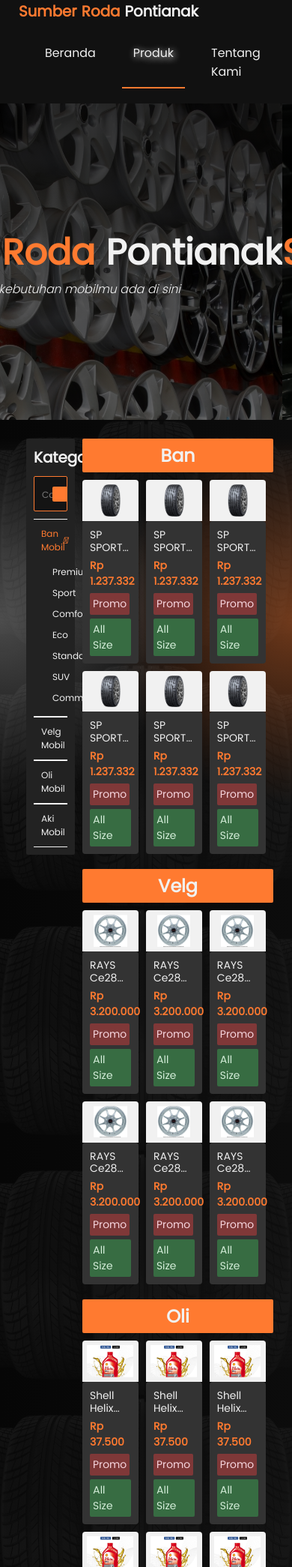
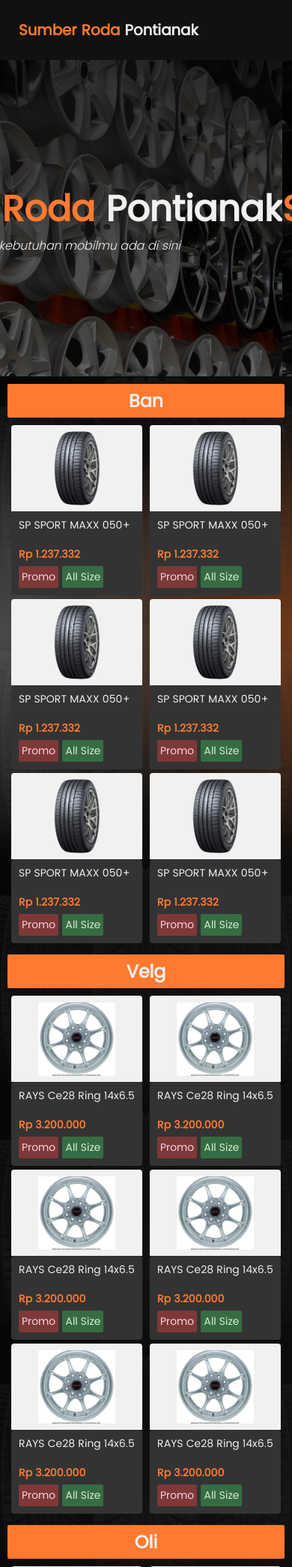
Before and after one commit to LunarPandora/SumberRoda, a PHP site: page /view/product.html in a window 390 px wide; the page is wider, and only the part inside the window is pictured. Shown: the top 2090 px of that part at 75% size. Run offline with PHP 8.4, Linux system fonts and the light colour scheme; some libraries are stand-ins or nearby versions.

Commit message:
Update: responsive product list

```diff
--- a/assets/css/style.css
+++ b/assets/css/style.css
@@ -4,6 +4,13 @@
 
 html{
     min-height: 100vh;
+    overflow-x: hidden;
+}
+
+body{
+    font-family: 'Poppins', sans-serif;
+    font-weight: var(--fw-medium);
+    overflow-x: hidden;
 }
 
 html, *{
@@ -13,10 +20,6 @@ html, *{
     font-size: 16px;
 }
 
-body{
-    font-family: 'Poppins', sans-serif;
-    font-weight: var(--fw-medium);
-}
 
 a{
     text-decoration: none;
@@ -140,7 +143,7 @@ nav .logo :where(a, span){
     cursor: pointer;
 }
 
-nav ul{
+nav .list-navbar{
     color: var(--white-color);
     display: flex;
     font-family: inherit;
@@ -148,6 +151,7 @@ nav ul{
     gap: 20px;
     width: auto;
     justify-content: center;
+    padding: 20px;
 }
 
 nav .list-navbar li{
@@ -156,20 +160,32 @@ nav .list-navbar li{
     border-bottom: 2px solid transparent;
 }
 
-nav .list-navbar{
-    padding: 20px;
-}
-
 nav .list-navbar li:where(:hover, .active){
     border-bottom: 2px solid var(--primary-color);
     text-shadow: 2px 2px 10px var(--white-color);
 }
 
-/* @media (max-width:768px) {
-    nav ul{
+@media (max-width:768px) {
+    nav{
+        padding: var(--a3) 0;
+    }
+    nav .list-navbar{
+        position: absolute;
+        right: 0;
+        top: 0;
         display: block;
+        width: 50vw;
+        transform: scaleX(0);
+        background-color: var(--dark-color);
+        transition: 1s all ease-in-out;
     }
-} */
+
+    nav .list-navbar.active{
+        display: block;
+        transform: scaleX(1);
+        transition: 1s all ease-in-out;
+    }
+}
 
 /*******************************
 *   Hero section
@@ -283,7 +299,7 @@ main{
 .product-list .item{
     flex: 1 1 16.66%;
     max-width: 16.66%;
-    padding: 0 var(--a2) var(--a2) 0;
+    padding: 0 var(--a1) var(--a1);
 }
 
 .product-list.sidebar-page.flex-wrap .item{
@@ -307,8 +323,29 @@ main{
 
 @media (max-width: 991px) {
     .product-list.sidebar-page.flex-wrap .item{
+        flex: 1 1 20%;
+        max-width: 20%;
+    }
+}
+
+@media (max-width: 768px) {
+    .product-list.sidebar-page.flex-wrap .item{
+        flex: 1 1 25%;
+        max-width: 25%;
+    }
+}
+
+@media (max-width: 640px) {
+    .product-list.sidebar-page.flex-wrap .item{
         flex: 1 1 33.3%;
         max-width: 33.3%;
+    }
+}
+
+@media (max-width: 576px) {
+    .product-list.sidebar-page.flex-wrap .item{
+        flex: 1 1 50%;
+        max-width: 50%;
     }
 }
 
@@ -594,6 +631,12 @@ footer{
     transition: .3s ease-in-out;
 }
 
+@media (max-width: 991px){
+    .sidebar{
+        display: none;
+    }
+}
+
 /*******************************
 *   Product section
 *******************************/
@@ -604,6 +647,13 @@ footer{
 
 .main-content{
     width: 100%;
+}
+
+@media (max-width: 991px) {
+    .product-page.main-content{
+        flex: 1 1 100%;
+        max-width: 100%;
+    }
 }
 
 /*******************************
--- a/view/product.html
+++ b/view/product.html
@@ -28,6 +28,9 @@
                         <a href="./aboutUs.html">Tentang Kami</a>
                     </li>
                 </ul>
+                <div class="burger text-white text-md">
+                    <i class="mdi mdi-hamburger"></i>
+                </div>
             </div>
         </div>
     </nav>
@@ -66,7 +69,7 @@
     </header>
 
     <main class="main">
-        <div class="container p-3">
+        <div class="container p-2 p-md-3">
             <div class="flex flex-wrap">
                 <div class="sidebar">
                     <div class="sidebar-content py-2 px-2 text-left">
```
Also changed, not shown: assets/css/general.css (+64 -1 lines), assets/css/variables/metrics.css (+87 -1 lines).
